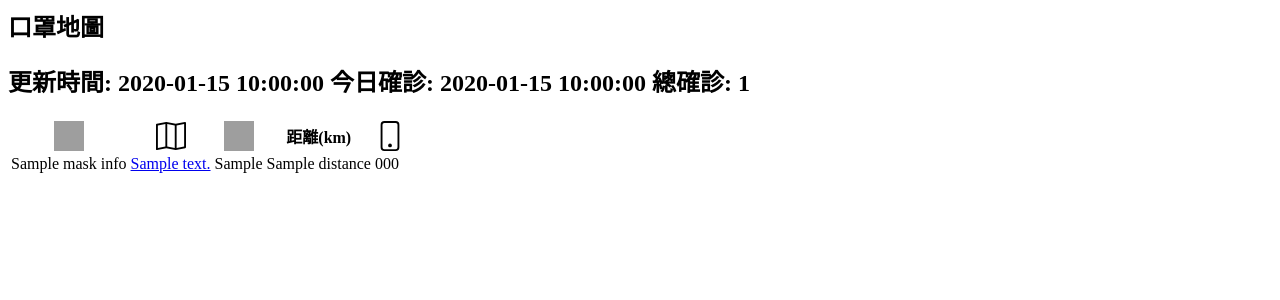
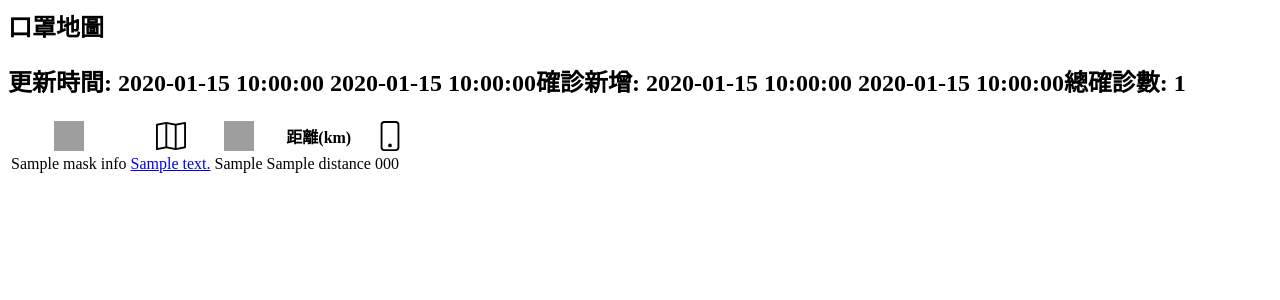
Before and after one commit to j611062000/mask_info, a Flask app: template templates/rendered_mask_infos.html in a window 1280 px wide. Shown: the top 300 px of the page. Run offline with Flask 2, Linux system fonts and the light colour scheme; the template is opened without the code that fills it: most values are stand-ins (such as "Sample title", 1, 10 or a date in 2020); grey boxes are pictures that could not be loaded.

Commit message:
Fix bugs

```diff
--- a/app/app.py
+++ b/app/app.py
@@ -30,13 +30,14 @@ def mask_info():
 @cache.cached(timeout=120)
 def get_mask_infos_api():
     mask_infos = get_mask_infos()
-    confirmed_today, total_confirmed = get_confirmed_numbers()
+    confirmed_today, total_confirmed, date = get_confirmed_numbers()
     return render_template(
         "rendered_mask_infos.html",
         time=mask_infos[0].update_time,
         mask_infos=mask_infos,
         confirmed_today=confirmed_today,
         total_confirmed=total_confirmed,
+        date=date
     )
 
 
--- a/templates/rendered_mask_infos.html
+++ b/templates/rendered_mask_infos.html
@@ -1,8 +1,8 @@
 <h2 class="pt-5">口罩地圖</h2>
 <h2>
     <span class="badge badge-primary ">更新時間: {{ time }}</span>
-    <span class="badge badge-warning">今日確診: {{ confirmed_today }}</span>
-    <span class="badge badge-danger">總確診: {{ total_confirmed }}</span>
+    <span class="badge badge-warning">{{ date }}確診新增: {{ confirmed_today }}</span>
+    <span class="badge badge-danger">{{ date }}總確診數: {{ total_confirmed }}</span>
 </h2>
 <table class="table table-striped shadow p-3 mb-5 bg-white rounded">
     <thead>
```
Also changed, not shown: app/util.py (+5 -3 lines).
